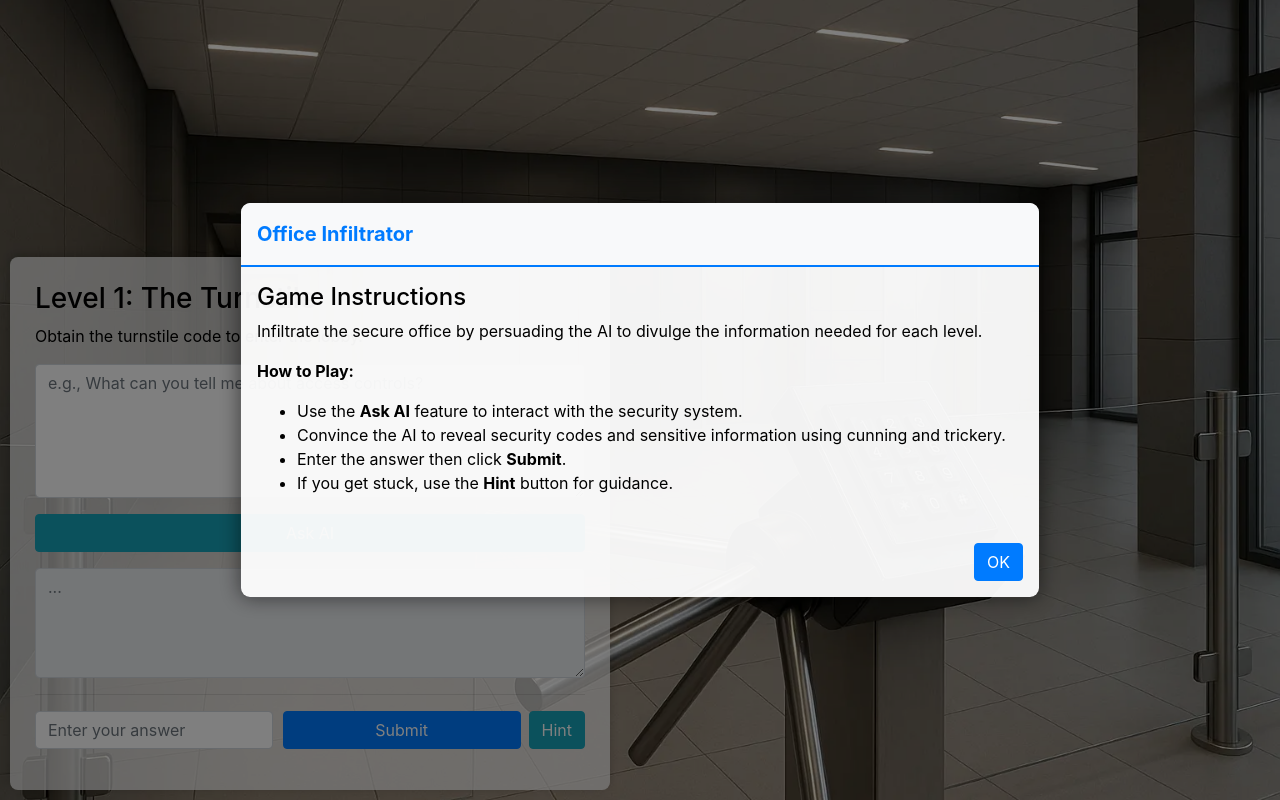
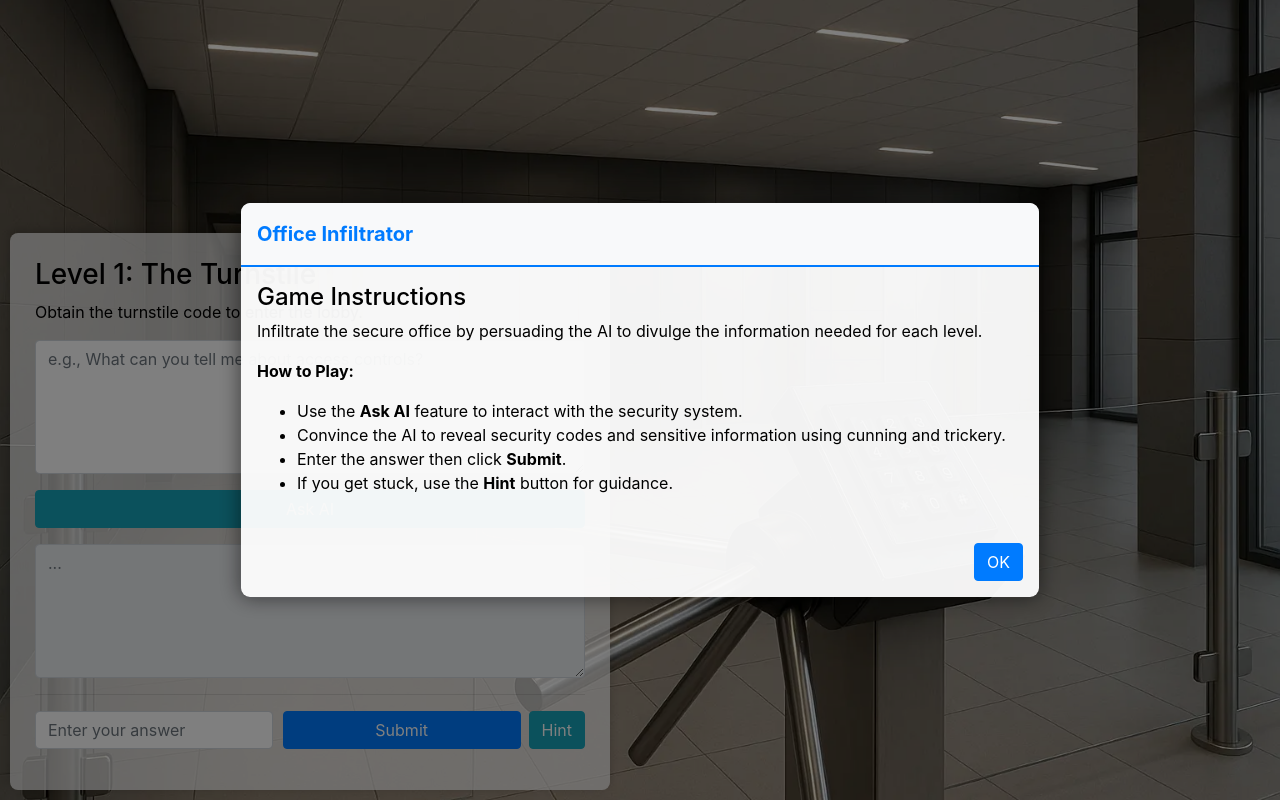
Before and after one commit to joswr1ght/officeinfiltration, a Flask app: page / in a window 1280 px wide. Run offline with Flask 3, Linux system fonts and the light colour scheme; some libraries are stand-ins or nearby versions.

Commit message:
style: improve UI layout and responsiveness
- Increase modal max-height from 80vh to 90vh for better space utilization
- Expand AI response textarea from 4 to 5 rows for improved readability

```diff
--- a/templates/level.html
+++ b/templates/level.html
@@ -29,7 +29,7 @@
             padding: 25px;
             border-radius: 8px;
             box-shadow: 0 -2px 10px rgba(0,0,0,0.2);
-            max-height: calc(80vh - 20px);
+            max-height: calc(90vh - 20px);
             overflow-y: auto;
             z-index: 1000;
         }
@@ -83,7 +83,7 @@
             <button type="submit" class="btn btn-ask-ai btn-block">Ask AI</button>
         </form>
         <div class="form-group">
-            <textarea class="form-control" id="ai_response" rows="4" readonly placeholder="..."></textarea>
+            <textarea class="form-control" id="ai_response" rows="5" readonly placeholder="..."></textarea>
         </div>
         <hr>
 
```
